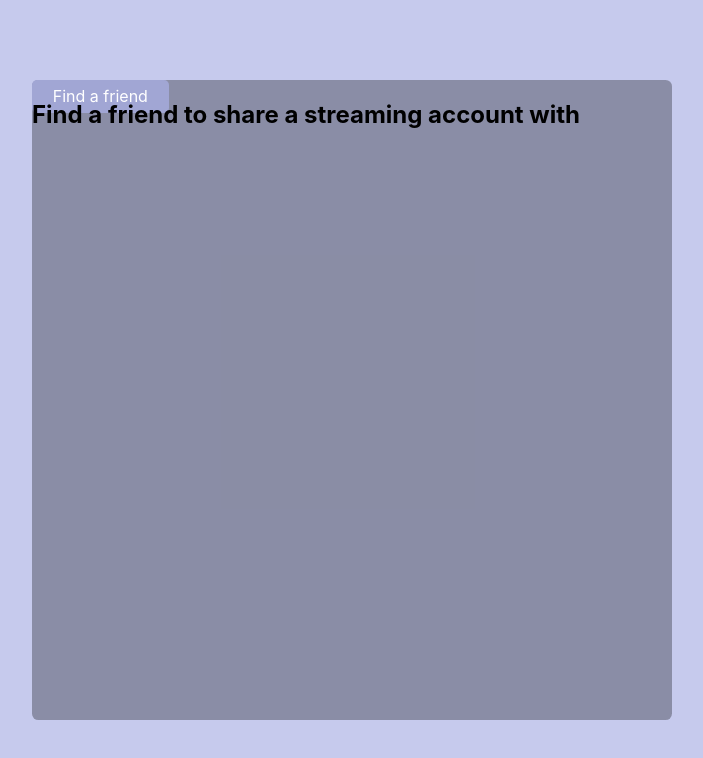
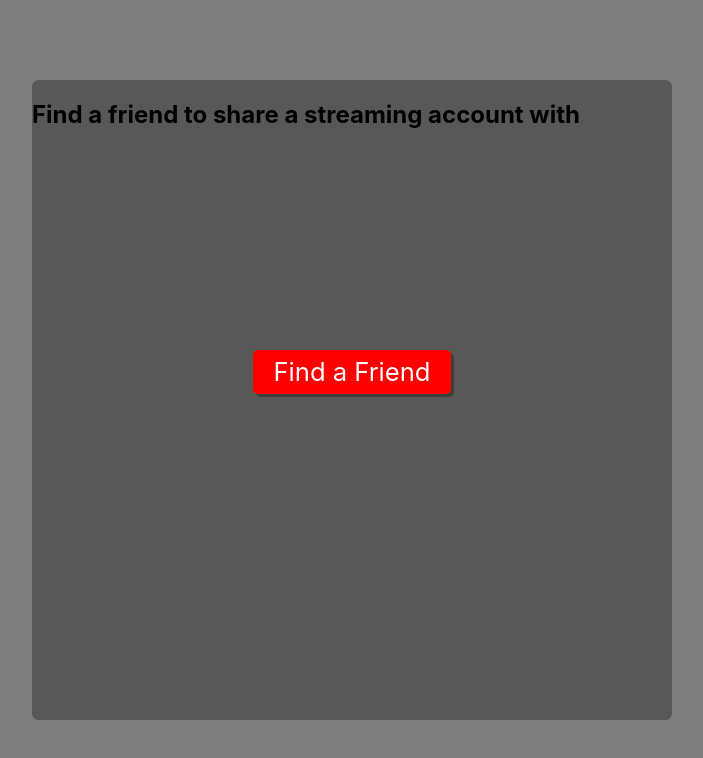
Before and after one commit to 6JoeB/stream-share, a React (Create React App) app in the folder frontend/: page / in a window 1280 px wide. Shown: the top 758 px of the page, without its empty margins (288-991 px from the left). Built offline with nearby package versions, Linux system fonts and the light colour scheme.

Commit message:
Updated find a friend button styling

```diff
--- a/frontend/src/App.css
+++ b/frontend/src/App.css
@@ -1,9 +1,9 @@
 /* global styles */
 
 :root {
-	--primary-colour: rgb(198, 202, 237);
-	--dark-primary-colour: rgb(161, 166, 212);
-	--darker-primary-colour: rgb(123, 132, 206);
+	--primary-colour: rgba(0, 0, 0, 0.507);
+	--dark-primary-colour: rgb(255, 0, 0);
+	--darker-primary-colour: rgb(185, 0, 0);
 	--secondary-colour: rgb(198, 202, 237);
 }
 
@@ -15,7 +15,7 @@
 	height: 100vh;
 }
 
-.landing-inner {
+.landing--inner {
 	width: 40rem;
 	height: 40rem;
 	margin: 0 auto;
@@ -25,25 +25,38 @@
 	border-radius: 0.4rem;
 }
 
+.landing--buttons {
+	position: absolute;
+	bottom: 0;
+	margin: auto;
+	right: 0;
+	left: 0;
+	top: 0;
+	height: 100px;
+	width: 300px;
+	text-align: center;
+}
+
 /* buttons */
 
 .button {
 	border-radius: 5px;
 	padding: 0.4rem 1.3rem;
-	font-size: 1rem;
+	font-size: 1.6rem;
 	text-align: center;
 	cursor: pointer;
 	display: inline-block;
 	text-decoration: none;
+	box-shadow: 3px 3px rgb(0, 0, 0, 0.3);
 }
 
-.button-primary:hover {
-	background: var(--darker-primary-colour);
+.button--primary {
+	background: var(--dark-primary-colour);
+	color: white;
 }
 
-.button-primary {
-	background: var(--dark-primary-colour);
-	color: white;
+.button--primary:hover {
+	background: var(--darker-primary-colour);
 }
 
 /*  headings */
--- a/frontend/src/components/layout/LandingPage.jsx
+++ b/frontend/src/components/layout/LandingPage.jsx
@@ -4,11 +4,11 @@ import { Link } from "react-router-dom";
 const LandingPage = () => {
 	return (
 		<section className='landing'>
-			<div className='landing-inner'>
+			<div className='landing--inner'>
 				<h1>Find a friend to share a streaming account with</h1>
-				<div>
-					<Link to='/findafriend' className='button button-primary'>
-						Find a friend
+				<div className='landing--buttons'>
+					<Link to='/findafriend' className='button button--primary'>
+						Find a Friend
 					</Link>
 				</div>
 			</div>
```
